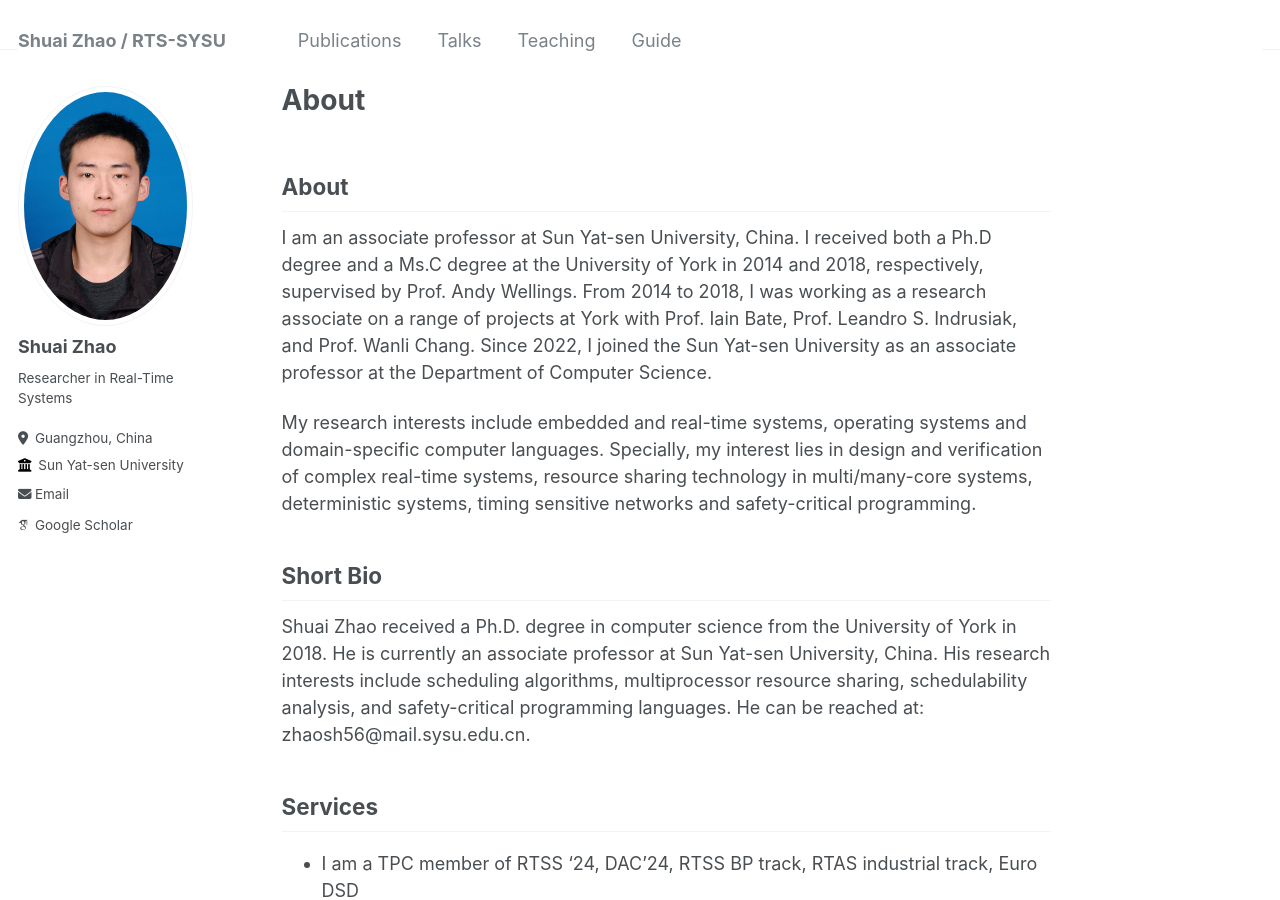
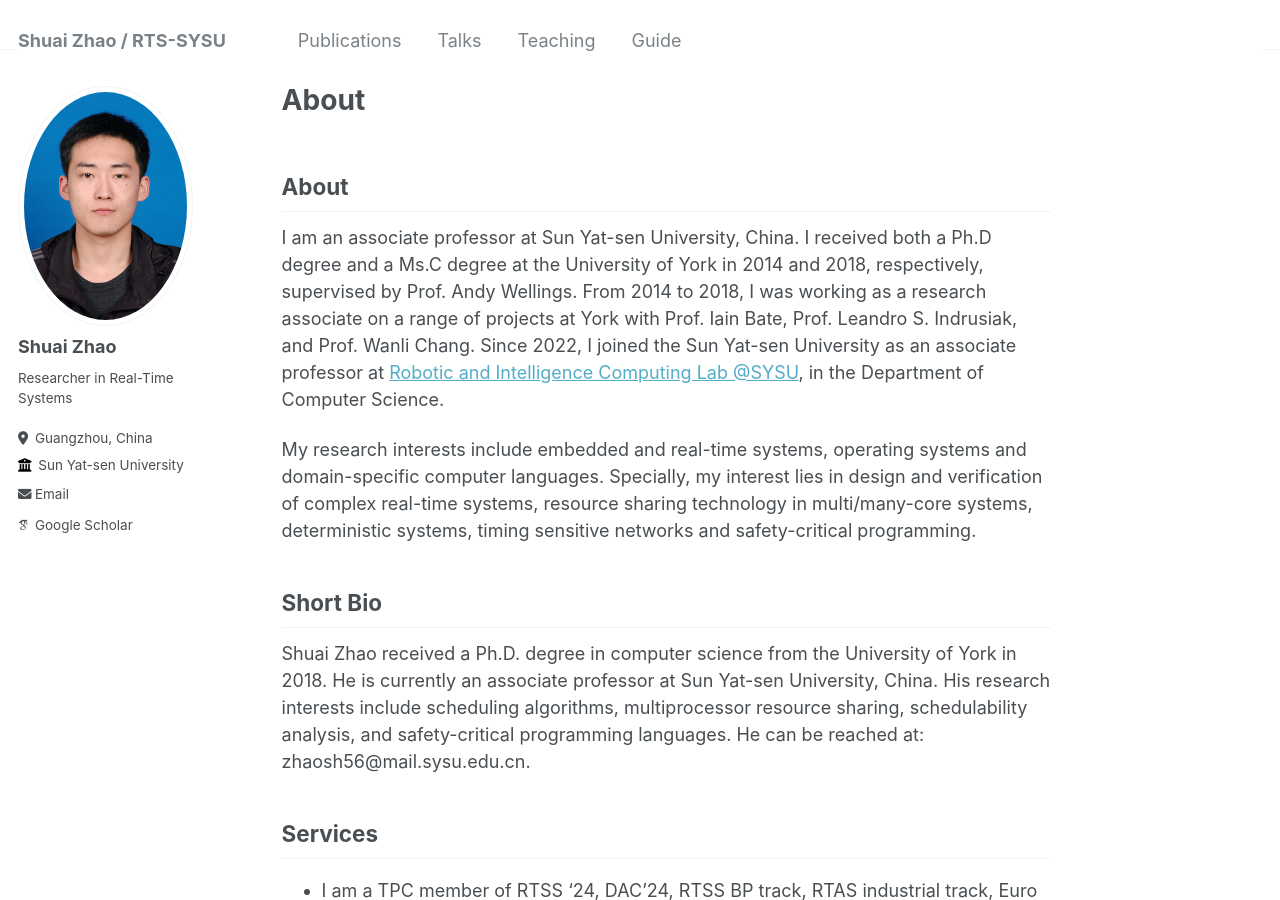
Before and after one commit to zs673/zs673.github.io, a Jekyll site: the page built from _pages/about.md, in a window 1280 px wide and 900 px high. Built offline with Jekyll 4.4.1, drawn with Linux system fonts in a browser that asks for light colours; some web fonts are replaced; our own code applies the rules of GitHub Pages for plain Markdown files.

Commit message:
Update about.md

```diff
--- a/_pages/about.md
+++ b/_pages/about.md
@@ -9,10 +9,9 @@ redirect_from:
 
 
 
-
 About
 ------
-I am an associate professor at Sun Yat-sen University, China. I received both a Ph.D degree and a Ms.C degree at the University of York in 2014 and 2018, respectively, supervised by Prof. Andy Wellings. From 2014 to 2018, I was working as a research associate on a range of projects at York with Prof. Iain Bate, Prof. Leandro S. Indrusiak, and Prof. Wanli Chang. Since 2022, I joined the Sun Yat-sen University as an associate professor at the Department of Computer Science.
+I am an associate professor at Sun Yat-sen University, China. I received both a Ph.D degree and a Ms.C degree at the University of York in 2014 and 2018, respectively, supervised by Prof. Andy Wellings. From 2014 to 2018, I was working as a research associate on a range of projects at York with Prof. Iain Bate, Prof. Leandro S. Indrusiak, and Prof. Wanli Chang. Since 2022, I joined the Sun Yat-sen University as an associate professor at [Robotic and Intelligence Computing Lab @SYSU](https://www.usilab.cn/), in the Department of Computer Science.
 
 My research interests include embedded and real-time systems, operating systems and domain-specific computer languages. Specially, my interest lies in design and verification of complex real-time systems, resource sharing technology in multi/many-core systems, deterministic systems, timing sensitive networks and safety-critical programming.
 
@@ -31,8 +30,8 @@ Services
 
 
 
-## Teaching
-
+Teaching
+------
 - "*Compilation Theory*" and "*Compiler Construction*" for 3rd year undergraduates.
 - "*Embedded Systems*" for 1st year postgraduates.
 
@@ -40,7 +39,6 @@ Services
 
 Publications
 ------
-
 - Zhe Jiang; **Shuai Zhao**; Ran Wei; Yiyang Gao; Jing Li; “A Cache/Algorithm Co-design for Parallel Real-Time Systems with Data Dependency on Multi/Many-core System-on-Chips,” 61th Design Automation Conference (DAC), San Francisco, US, 2024.
 - **Shuai Zhao**; Nan Chen; Yinjie Fang; Zhao Li; Wanli Chang; “A universal method for task allocation on FP-FPS multiprocessor systems with spin locks,” 60th Design Automation Conference (DAC), San Francisco, US, 2023.
 - **Shuai Zhao**; Xiaotian Dai; Benjamin Lesage; Iain Bate; “Cache-Aware Allocation of Parallel Jobs on Multi-cores based on Learned Recency,” Proceedings of the 31st International Conference on Real-Time Networks and Systems (RTNS), Dortmund, Germany, 2023, 177-187.
```
